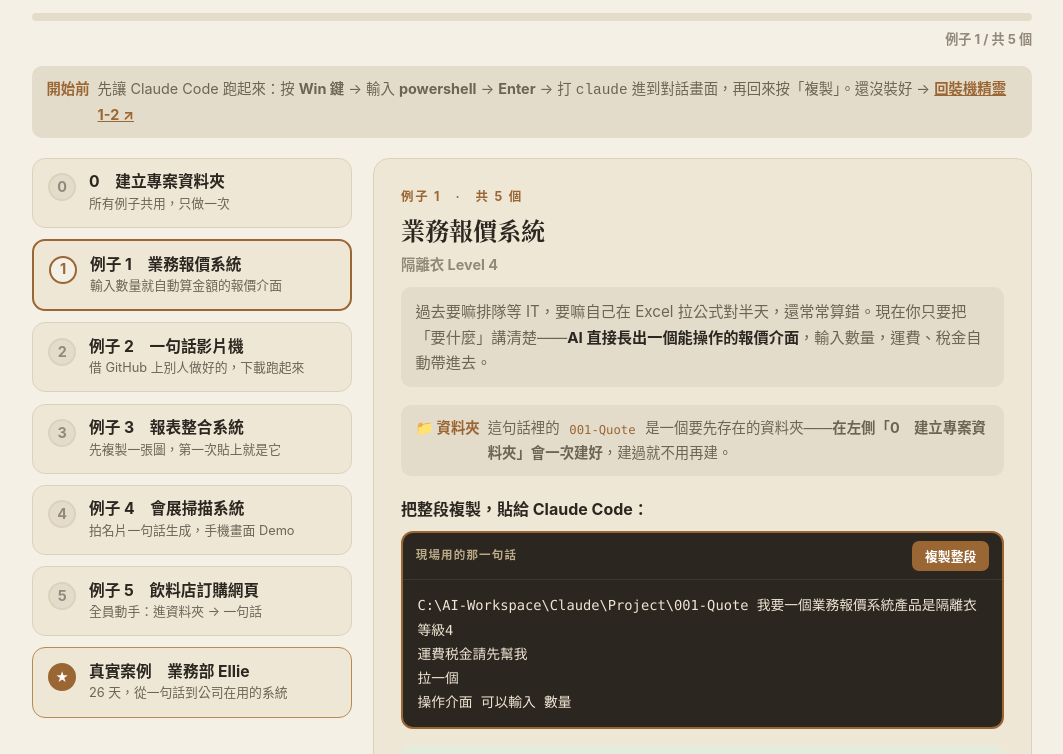
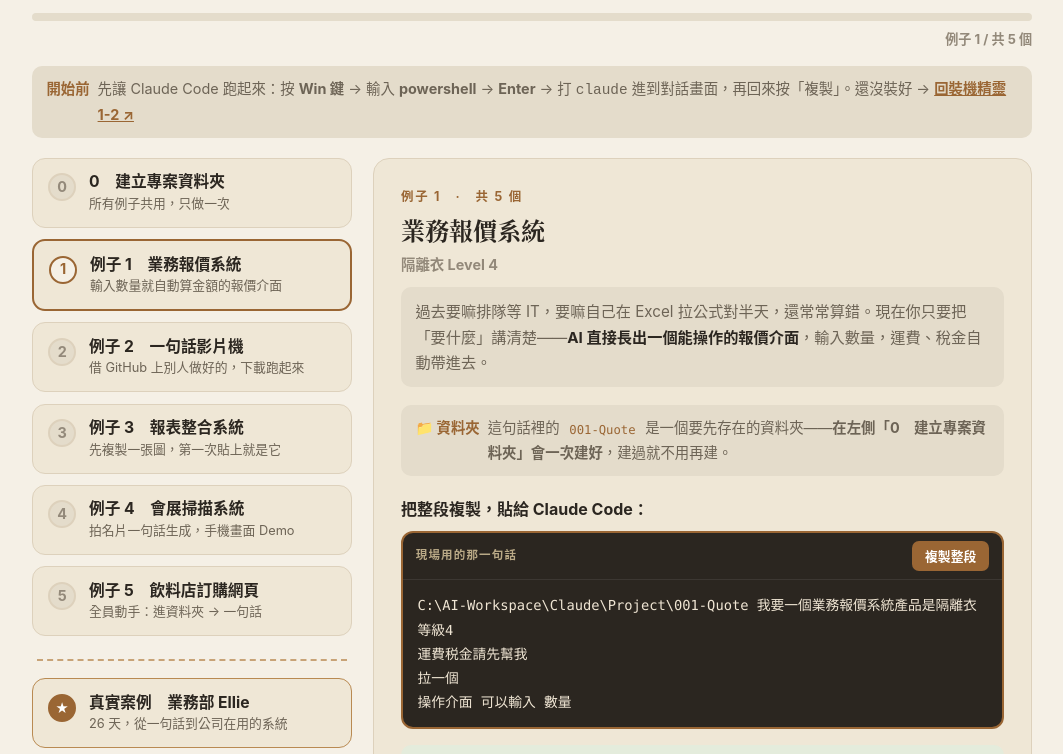
Before and after one commit to MICL-Legal/4a-devin-demo, a plain HTML site: page index.html in a window 1280 px wide. Shown: the part 178-932 px from the top of the page, without its empty margins (108-1171 px from the left). Drawn offline with Linux system fonts and the light colour scheme.

Commit message:
style(左軌): 例子 5 與真實案例之間補上虛線分隔
依示意圖，這兩者屬於不同性質（五個練習 vs 一個真實案例），
原本只靠 ★ 圖示與外框區分，視覺上分量不夠。加一條 dashed
分隔線並拉開上下留白。

Co-Authored-By: Claude Opus 5 (1M context) <noreply@anthropic.com>
Claude-Session: https://claude.ai/code/session_01KwfWjaZqFDwaDWixq5Fmf6

```diff
--- a/index.html
+++ b/index.html
@@ -76,6 +76,7 @@
   video.vidbox{display:block;width:100%;border-radius:12px;border:2px solid var(--accent);margin:.5rem 0 1rem;background:#000}
   .imgbox img{display:block;width:100%;height:auto}
 
+  .raildiv{height:0;border-top:2px dashed var(--accent2);opacity:.75;margin:.75rem .3rem .35rem}
   .rstep.real .dot{background:var(--accent);border-color:var(--accent);color:#fff;font-size:.82rem}
   .rstep.real{border-color:var(--accent2)}
   .bigstat{background:var(--paste);border:2px solid var(--accent);border-radius:14px;padding:1.15rem 1rem;text-align:center;margin:.7rem 0 1.2rem}
@@ -366,7 +367,8 @@
                  '<span class="dot">0</span>'+
                  '<div class="rtx"><span class="rt">0\u3000\u5efa\u7acb\u5c08\u6848\u8cc7\u6599\u593e</span>'+
                  '<span class="rd">\u6240\u6709\u4f8b\u5b50\u5171\u7528\uff0c\u53ea\u505a\u4e00\u6b21</span></div></div>';
-    var realHtml='<div class="rstep real '+(showingReal?'cur':'')+'" data-real="1">'+
+    var realHtml='<div class="raildiv"></div>'+
+                 '<div class="rstep real '+(showingReal?'cur':'')+'" data-real="1">'+
                  '<span class="dot">\u2605</span>'+
                  '<div class="rtx"><span class="rt">\u771f\u5be6\u6848\u4f8b\u3000\u696d\u52d9\u90e8 Ellie</span>'+
                  '<span class="rd">26 \u5929\uff0c\u5f9e\u4e00\u53e5\u8a71\u5230\u516c\u53f8\u5728\u7528\u7684\u7cfb\u7d71</span></div></div>';
```
